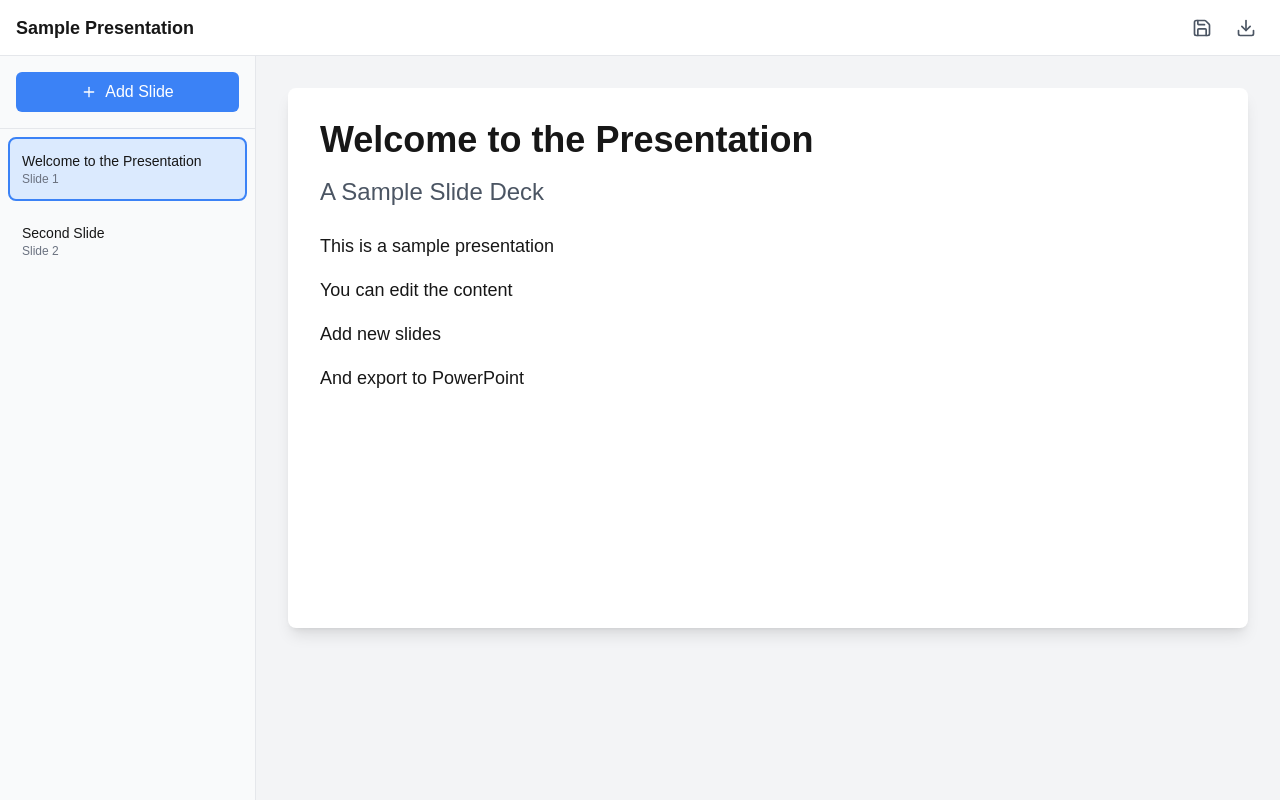
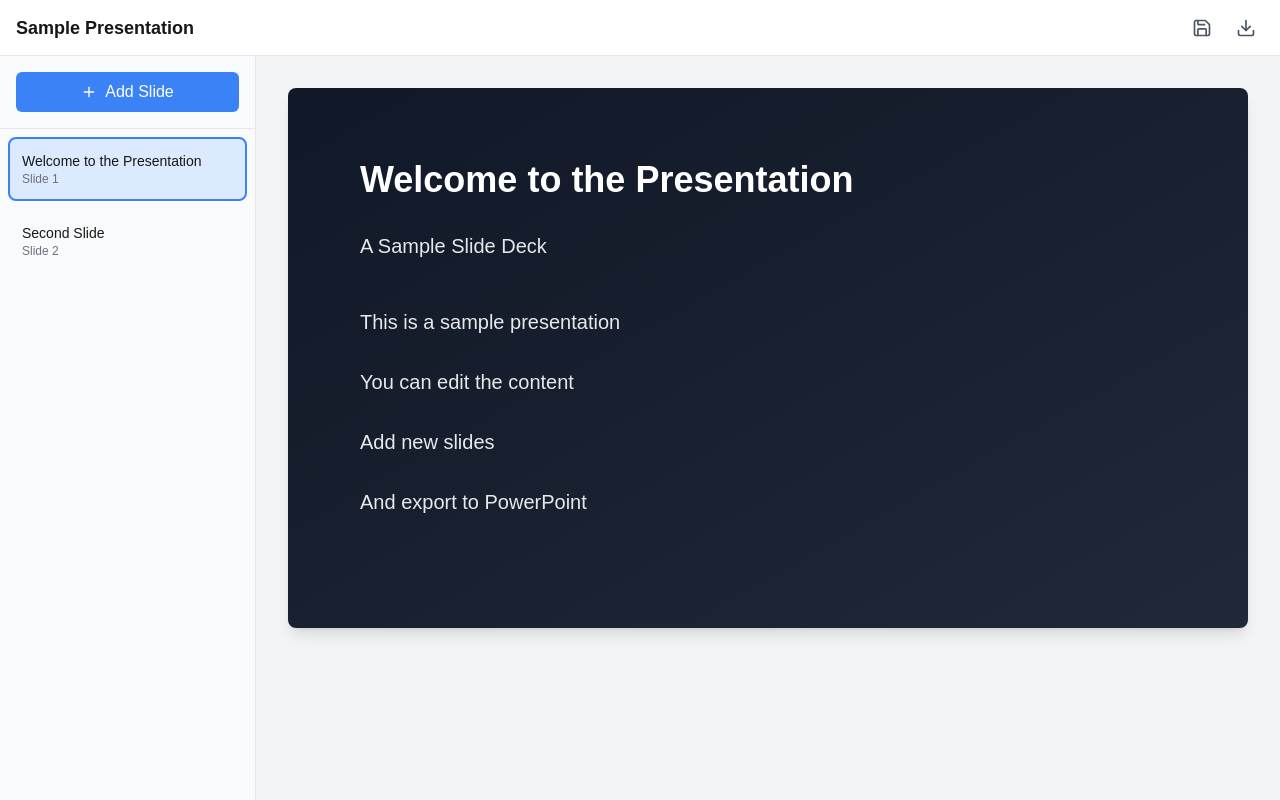
Before and after one commit to IndianAppGuy/presentation-editor, a Next.js app: page / in a window 1280 px wide. Built offline with nearby package versions, Linux system fonts and the light colour scheme.

Commit message:
fix: Phase1

```diff
--- a/components/editor/Canvas.tsx
+++ b/components/editor/Canvas.tsx
@@ -1,33 +1,81 @@
-import React from 'react';
-import { usePresentation } from '@/lib/store/presentation';
+"use client"
+
+import { usePresentation } from "@/lib/store/presentation"
+import type { Slide, SlideUpdates } from "@/lib/types"
+import React from "react"
+import EditableText from "./EditableText"
+
+const SlideContent: React.FC<{
+  slide: Slide
+  onEdit: (field: keyof SlideUpdates, value: string, index?: number) => void
+}> = ({ slide, onEdit }) => {
+  return (
+    <div className="flex flex-col items-start justify-start h-full p-16">
+      {/* Title */}
+      <EditableText
+        content={slide.title}
+        onEdit={(newValue) => onEdit("title", newValue)}
+        isTitle
+      />
+
+      {/* Subtitle if exists */}
+      {slide.subtitle && (
+        <EditableText
+          content={slide.subtitle}
+          onEdit={(newValue) => onEdit("subtitle", newValue)}
+          className="mt-4"
+        />
+      )}
+
+      {/* Body Content */}
+      <div className="mt-8 space-y-4 w-full">
+        {slide.bodyContent.map((content, index) => (
+          <EditableText
+            key={index}
+            content={content}
+            onEdit={(newValue) => onEdit("bodyContent", newValue, index)}
+          />
+        ))}
+      </div>
+    </div>
+  )
+}
 
 export default function Canvas() {
-  const { presentation, currentSlideIndex } = usePresentation();
+  const { presentation, currentSlideIndex, updateSlide } = usePresentation()
 
-  if (!presentation) return null;
+  if (!presentation) return null
 
-  const currentSlide = presentation.slides[currentSlideIndex];
+  const currentSlide = presentation.slides[currentSlideIndex]
+
+  const handleEdit = (
+    field: keyof SlideUpdates,
+    value: string,
+    index?: number
+  ) => {
+    const updates: SlideUpdates = {}
+
+    if (field === "bodyContent" && typeof index === "number") {
+      const newContent = [...currentSlide.bodyContent]
+      newContent[index] = value
+      updates.bodyContent = newContent
+    } else if (field === "title" || field === "subtitle") {
+      updates[field] = value
+    }
+
+    updateSlide(currentSlide.id, updates)
+  }
 
   return (
     <div className="flex-1 bg-gray-100 p-8 overflow-auto">
       <div className="max-w-5xl mx-auto">
-        {/* 16:9 aspect ratio container */}
-        <div className="relative bg-white shadow-lg rounded-lg" style={{ aspectRatio: '16/9' }}>
-          <div className="absolute inset-0 p-8">
-            <h1 className="text-4xl font-bold mb-4">{currentSlide.title}</h1>
-            {currentSlide.subtitle && (
-              <h2 className="text-2xl text-gray-600 mb-6">{currentSlide.subtitle}</h2>
-            )}
-            <div className="space-y-4">
-              {currentSlide.bodyContent.map((content, index) => (
-                <p key={index} className="text-lg">
-                  {content}
-                </p>
-              ))}
-            </div>
-          </div>
+        <div
+          className="relative bg-gradient-to-br from-gray-900 to-gray-800 rounded-lg shadow-lg"
+          style={{ aspectRatio: "16/9" }}
+        >
+          <SlideContent slide={currentSlide} onEdit={handleEdit} />
         </div>
       </div>
     </div>
-  );
+  )
 }
--- /dev/null
+++ b/components/editor/EditableText.tsx
@@ -0,0 +1,146 @@
+"use client"
+
+import { Pencil } from "lucide-react"
+import React, { useCallback, useEffect, useRef, useState } from "react"
+
+export interface EditableTextProps {
+  content: string
+  onEdit: (newValue: string) => void
+  className?: string
+  isTitle?: boolean
+}
+
+const EditableText: React.FC<EditableTextProps> = ({
+  content,
+  onEdit,
+  className = "",
+  isTitle = false
+}) => {
+  const [isHovered, setIsHovered] = useState(false)
+  const [isEditing, setIsEditing] = useState(false)
+  const [editValue, setEditValue] = useState(content)
+  const inputRef = useRef<HTMLInputElement | HTMLTextAreaElement>(null)
+  const containerRef = useRef<HTMLDivElement>(null)
+
+  useEffect(() => {
+    setEditValue(content)
+  }, [content])
+
+  useEffect(() => {
+    if (isEditing && inputRef.current) {
+      inputRef.current.focus()
+      inputRef.current.select()
+    }
+  }, [isEditing])
+
+  const handleSave = useCallback(() => {
+    if (editValue !== content) {
+      onEdit(editValue)
+    }
+    setIsEditing(false)
+  }, [editValue, content, onEdit])
+
+  // Handle click outside to save
+  useEffect(() => {
+    const handleClickOutside = (event: MouseEvent) => {
+      if (
+        containerRef.current &&
+        !containerRef.current.contains(event.target as Node)
+      ) {
+        handleSave()
+      }
+    }
+
+    if (isEditing) {
+      document.addEventListener("mousedown", handleClickOutside)
+    }
+
+    return () => {
+      document.removeEventListener("mousedown", handleClickOutside)
+    }
+  }, [isEditing, handleSave])
+
+  const handleKeyDown = (e: React.KeyboardEvent) => {
+    if (e.key === "Enter" && !e.shiftKey) {
+      e.preventDefault()
+      handleSave()
+    }
+    if (e.key === "Escape") {
+      setIsEditing(false)
+      setEditValue(content)
+    }
+  }
+
+  return (
+    <div
+      ref={containerRef}
+      className="group relative"
+      onMouseEnter={() => setIsHovered(true)}
+      onMouseLeave={() => setIsHovered(false)}
+    >
+      {isEditing ? (
+        // Edit mode
+        isTitle ? (
+          <input
+            ref={inputRef as React.RefObject<HTMLInputElement>}
+            value={editValue}
+            onChange={(e) => setEditValue(e.target.value)}
+            onKeyDown={handleKeyDown}
+            className="w-full bg-white/10 text-4xl font-bold text-white rounded p-2
+                     outline-none border border-blue-400 focus:border-blue-500"
+          />
+        ) : (
+          <textarea
+            ref={inputRef as React.RefObject<HTMLTextAreaElement>}
+            value={editValue}
+            onChange={(e) => setEditValue(e.target.value)}
+            onKeyDown={handleKeyDown}
+            rows={1}
+            className="w-full bg-white/10 text-xl text-white/90 rounded p-2
+                     outline-none border border-blue-400 focus:border-blue-500
+                     resize-none overflow-hidden"
+            style={{ minHeight: "2.5rem" }}
+          />
+        )
+      ) : (
+        // Display mode
+        <div
+          onClick={() => setIsEditing(true)}
+          className={`
+            cursor-text
+            ${isHovered ? "bg-white/10" : ""}
+            rounded p-2 transition-colors
+            ${className}
+          `}
+        >
+          {isTitle ? (
+            <h1 className="text-4xl font-bold text-white">{content}</h1>
+          ) : (
+            <p className="text-xl text-white/90">{content}</p>
+          )}
+
+          {/* Edit button */}
+          <div
+            className={`
+              absolute -right-12 top-1/2 transform -translate-y-1/2
+              transition-opacity duration-200
+              ${isHovered ? "opacity-100" : "opacity-0"}
+            `}
+          >
+            <button
+              className="p-2 bg-white/10 rounded-full hover:bg-white/20 transition-colors"
+              onClick={(e) => {
+                e.stopPropagation()
+                setIsEditing(true)
+              }}
+            >
+              <Pencil className="w-4 h-4 text-white" />
+            </button>
+          </div>
+        </div>
+      )}
+    </div>
+  )
+}
+
+export default EditableText
--- a/lib/store/presentation.ts
+++ b/lib/store/presentation.ts
@@ -1,15 +1,15 @@
 import { create } from "zustand"
-import { PresentationStore } from "../types"
+import { Presentation, PresentationStore, SlideUpdates } from "../types"
 
 export const usePresentation = create<PresentationStore>((set) => ({
   presentation: null,
   currentSlideIndex: 0,
 
-  setPresentation: (presentation) => set({ presentation }),
+  setPresentation: (presentation: Presentation) => set({ presentation }),
 
-  setCurrentSlide: (index) => set({ currentSlideIndex: index }),
+  setCurrentSlide: (index: number) => set({ currentSlideIndex: index }),
 
-  updateSlide: (slideId, updates) =>
+  updateSlide: (slideId: string, updates: Partial<SlideUpdates>) =>
     set((state) => {
       if (!state.presentation) return state
 
```
Also changed, not shown: lib/types/index.ts (+28 -23 lines).
